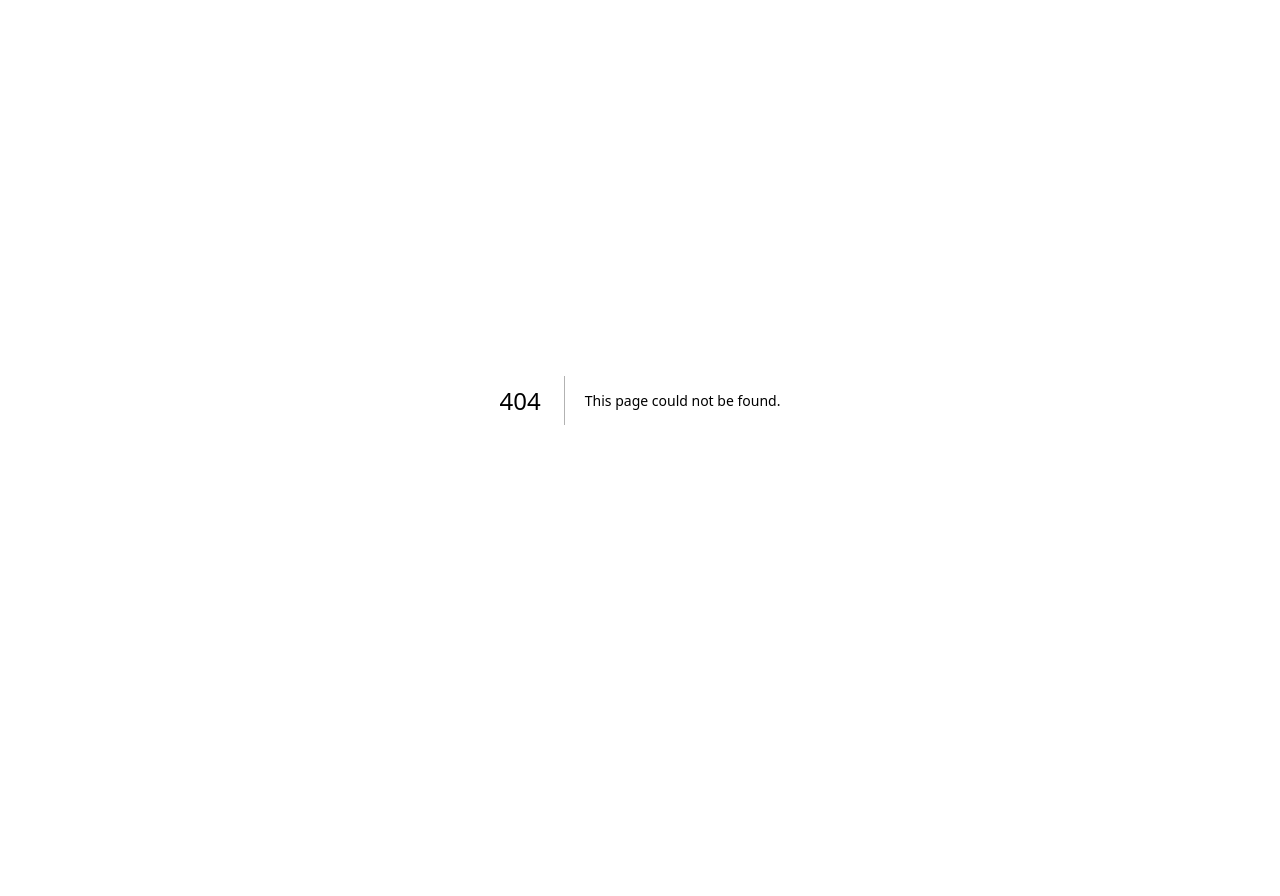
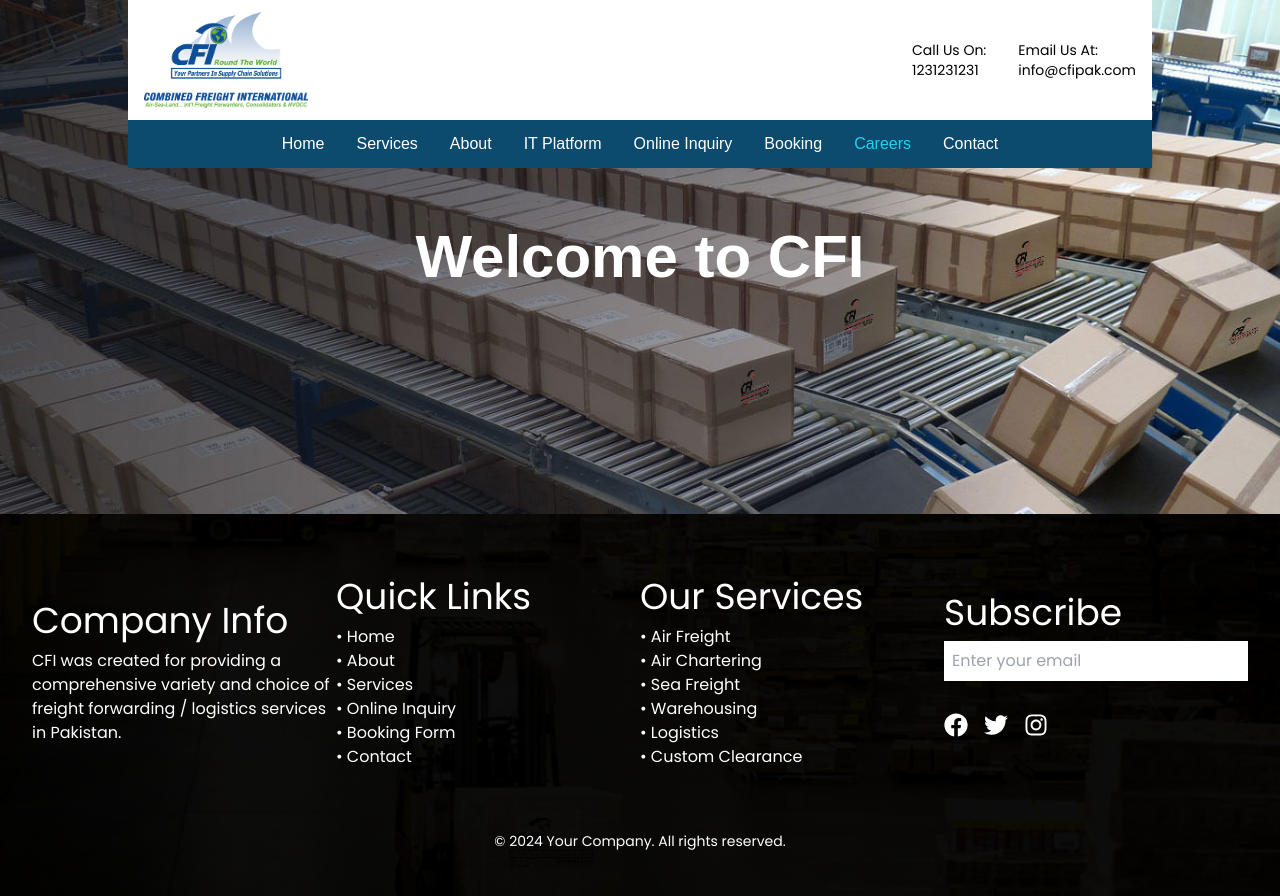
Before and after one commit to haseebx16/cfipak, a Next.js app: page /careers in a window 1280 px wide. Before the commit this address had no page. Shown: the top 896 px of the page. Before the commit the page ends 800 px from the top, so only its background shows below. Built offline with nearby package versions, Linux system fonts and the light colour scheme.

Commit message:
Create page.js

```diff
--- /dev/null
+++ b/app/careers/page.js
@@ -0,0 +1,14 @@
+import React from 'react'
+import Nav from '../Components/Sections/Nav'
+import Footer from '../Components/Sections/Footer'
+
+const page = () => {
+  return (
+    <div>
+        <Nav/>
+        <Footer/>
+    </div>
+  )
+}
+
+export default page
```
